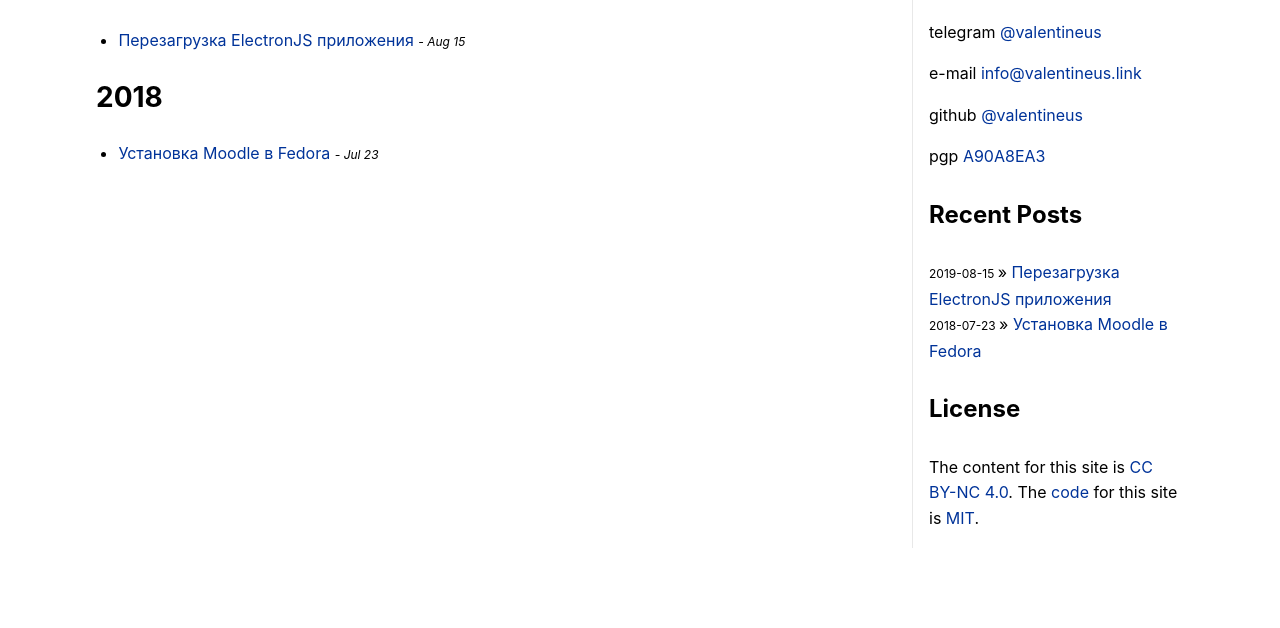
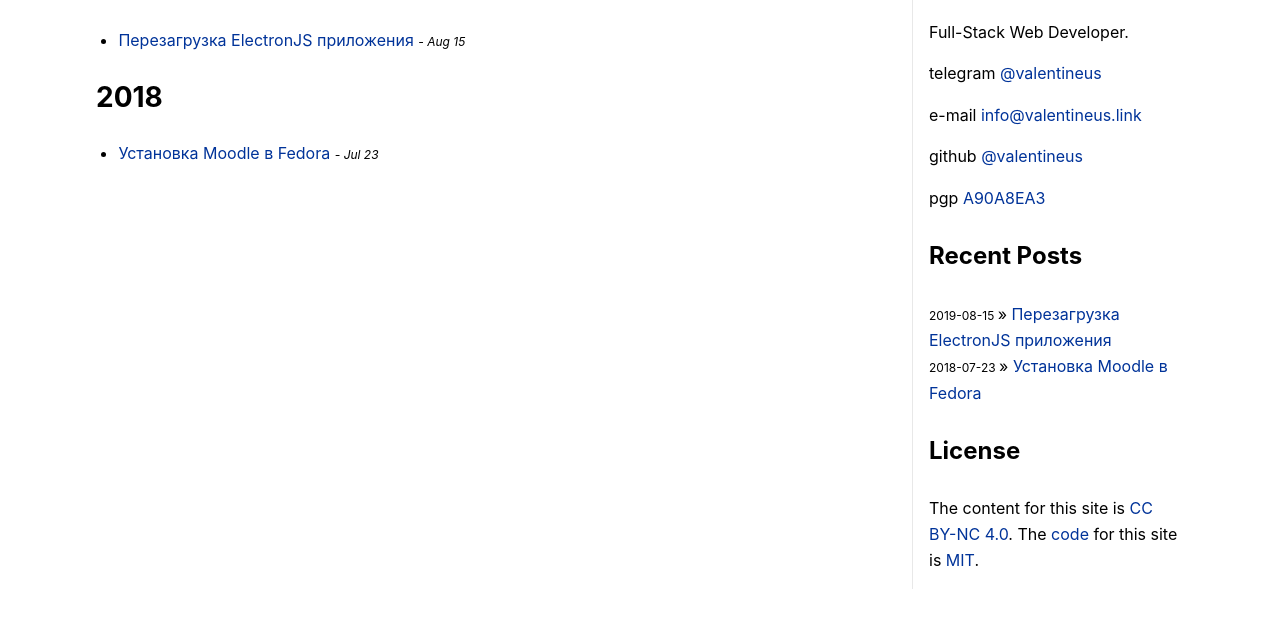
Before and after one commit to valentineus/popov.link, a Jekyll site: the page built from _pages/index.html, in a window 1280 px wide, cut to the strip 184-812 px from the top of the page. Built offline with Jekyll 4.4.1, drawn with Linux system fonts in a browser that asks for light colours.

Commit message:
Added a new description
Signed-off-by: Valentin Popov <info@valentineus.link>

```diff
--- a/_config.yml
+++ b/_config.yml
@@ -44,7 +44,7 @@ baseurl: ''
 
 # Site description
 title: 'Personal blog'
-description: 'I create software. Sometimes I write in this blog.'
+description: 'Full-Stack Web Developer.'
 avatar: 'https://www.gravatar.com/avatar/989fb5288ac482414a6d13acc329cc38?s=148'
 repos: 'https://github.com/valentineus/valentineus.github.io'
 rss: '/atom.xml'
--- a/_includes/aside.html
+++ b/_includes/aside.html
@@ -2,6 +2,8 @@
     <div class="avatar">
         <img alt="[Avatar]" src="{{ site.avatar | strip_newlines | strip_html | strip | normalize_whitespace | relative_url | uri_escape }}" />
     </div>
+
+    <p>{{ site.description | strip_newlines | strip_html | strip | normalize_whitespace | smartify | xml_escape }}</p>
 
     {% for link in site.data.aside_links %}
     <p>
```
